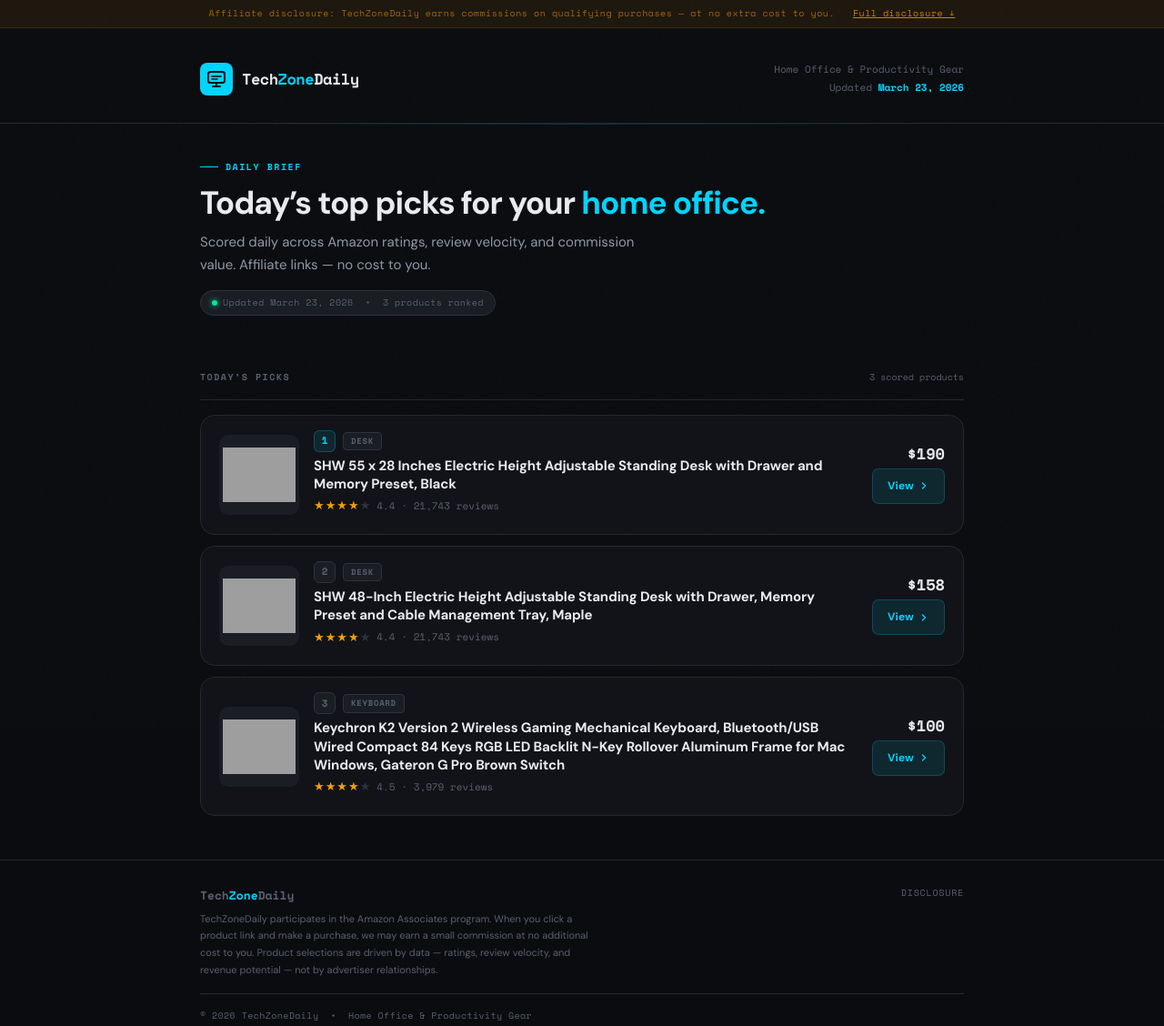
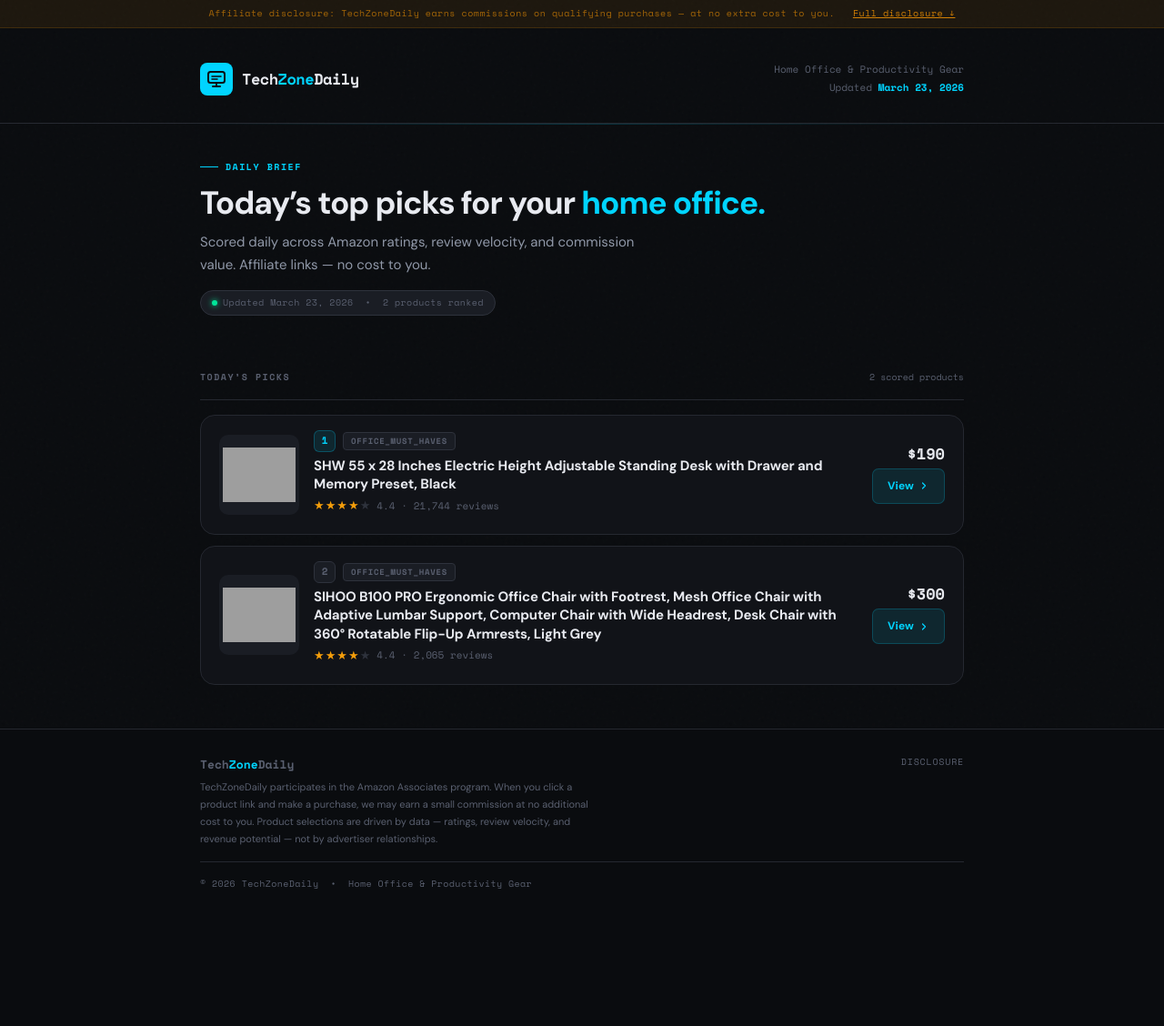
Before and after one commit to Ausita/techzonedaily, a plain HTML site: page index.html in a window 1280 px wide. Shown: the whole page at 91% size. After the commit the page ends 1012 px from the top, so only its background shows below. Drawn offline with nearby package versions, Linux system fonts and the light colour scheme; grey boxes are pictures that could not be loaded.

Commit message:
bot: daily product hub update [index.html]

```diff
--- a/index.html
+++ b/index.html
@@ -118,12 +118,12 @@
       <p class="hero-desc">Scored daily across Amazon ratings, review velocity, and commission value. Affiliate links &mdash; no cost to you.</p>
       <div class="updated-badge">
         <span class="dot"></span>
-        Updated March 23, 2026 &nbsp;&bull;&nbsp; 3 products ranked
+        Updated March 23, 2026 &nbsp;&bull;&nbsp; 2 products ranked
       </div>
     </div>
     <div class="section-header">
       <span class="section-label">Today&rsquo;s Picks</span>
-      <span class="section-count">3 scored products</span>
+      <span class="section-count">2 scored products</span>
     </div>
     <div class="products">
       <a class="card" href="products/shw-55-x-28-inches-electric-height-adjustable-standing-desk-with-drawer-and-memory-preset-black/">
@@ -132,10 +132,10 @@
           <div class="card-body">
             <div class="card-top">
               <div class="card-rank top">1</div>
-              <span class="cat-badge">desk</span>
+              <span class="cat-badge">office_must_haves</span>
             </div>
             <div class="card-name">SHW 55 x 28 Inches Electric Height Adjustable Standing Desk with Drawer and Memory Preset, Black</div>
-            <div class="card-stars"><span class="stars">&#9733;&#9733;&#9733;&#9733;<span class="stars-dim">&#9733;</span></span><span class="rating-text">4.4 &middot; 21,743 reviews</span></div>
+            <div class="card-stars"><span class="stars">&#9733;&#9733;&#9733;&#9733;<span class="stars-dim">&#9733;</span></span><span class="rating-text">4.4 &middot; 21,744 reviews</span></div>
             <div class="card-hook"></div>
           </div>
           <div class="card-cta">
@@ -146,40 +146,20 @@
           </div>
         </div>
       </a>
-      <a class="card" href="products/shw-48-inch-electric-height-adjustable-standing-desk-with-drawer-memory-preset-and-cable-management-tray-maple/">
+      <a class="card" href="products/sihoo-b100-pro-ergonomic-office-chair-with-footrest-mesh-office-chair-with-adaptive-lumbar-support-computer-chair-with-wide-headrest-desk-chair-with-360-rotatable-flip-up-armrests-light-grey/">
         <div class="card-inner">
-          <div class="card-img"><img src="https://m.media-amazon.com/images/I/81kRcVVr0lL._AC_SL500_.jpg" alt="SHW 48-Inch Electric Height Adjustable Standing Desk with Drawer, Memory Preset and Cable Management Tray, Maple" loading="lazy"></div>
+          <div class="card-img"><img src="https://m.media-amazon.com/images/I/71LKYa6TtUL._AC_SL500_.jpg" alt="SIHOO B100 PRO Ergonomic Office Chair with Footrest, Mesh Office Chair with Adaptive Lumbar Support, Computer Chair with Wide Headrest, Desk Chair with 360° Rotatable Flip-Up Armrests, Light Grey" loading="lazy"></div>
           <div class="card-body">
             <div class="card-top">
               <div class="card-rank">2</div>
-              <span class="cat-badge">desk</span>
+              <span class="cat-badge">office_must_haves</span>
             </div>
-            <div class="card-name">SHW 48-Inch Electric Height Adjustable Standing Desk with Drawer, Memory Preset and Cable Management Tray, Maple</div>
-            <div class="card-stars"><span class="stars">&#9733;&#9733;&#9733;&#9733;<span class="stars-dim">&#9733;</span></span><span class="rating-text">4.4 &middot; 21,743 reviews</span></div>
+            <div class="card-name">SIHOO B100 PRO Ergonomic Office Chair with Footrest, Mesh Office Chair with Adaptive Lumbar Support, Computer Chair with Wide Headrest, Desk Chair with 360° Rotatable Flip-Up Armrests, Light Grey</div>
+            <div class="card-stars"><span class="stars">&#9733;&#9733;&#9733;&#9733;<span class="stars-dim">&#9733;</span></span><span class="rating-text">4.4 &middot; 2,065 reviews</span></div>
             <div class="card-hook"></div>
           </div>
           <div class="card-cta">
-            <div class="card-price">$158</div>
-            <span class="btn-view">
-              View <svg viewBox="0 0 24 24" fill="none" stroke="currentColor" stroke-width="2.5" stroke-linecap="round" stroke-linejoin="round"><polyline points="9 18 15 12 9 6"/></svg>
-            </span>
-          </div>
-        </div>
-      </a>
-      <a class="card" href="products/keychron-k2-version-2-wireless-gaming-mechanical-keyboard-bluetooth-usb-wired-compact-84-keys-rgb-led-backlit-n-key-rollover-aluminum-frame-for-mac-windows-gateron-g-pro-brown-switch/">
-        <div class="card-inner">
-          <div class="card-img"><img src="https://m.media-amazon.com/images/I/61dXb5X1mYL._AC_SL500_.jpg" alt="Keychron K2 Version 2 Wireless Gaming Mechanical Keyboard, Bluetooth/USB Wired Compact 84 Keys RGB LED Backlit N-Key Rollover Aluminum Frame for Mac Windows, Gateron G Pro Brown Switch" loading="lazy"></div>
-          <div class="card-body">
-            <div class="card-top">
-              <div class="card-rank">3</div>
-              <span class="cat-badge">keyboard</span>
-            </div>
-            <div class="card-name">Keychron K2 Version 2 Wireless Gaming Mechanical Keyboard, Bluetooth/USB Wired Compact 84 Keys RGB LED Backlit N-Key Rollover Aluminum Frame for Mac Windows, Gateron G Pro Brown Switch</div>
-            <div class="card-stars"><span class="stars">&#9733;&#9733;&#9733;&#9733;<span class="stars-dim">&#9733;</span></span><span class="rating-text">4.5 &middot; 3,979 reviews</span></div>
-            <div class="card-hook"></div>
-          </div>
-          <div class="card-cta">
-            <div class="card-price">$100</div>
+            <div class="card-price">$300</div>
             <span class="btn-view">
               View <svg viewBox="0 0 24 24" fill="none" stroke="currentColor" stroke-width="2.5" stroke-linecap="round" stroke-linejoin="round"><polyline points="9 18 15 12 9 6"/></svg>
             </span>
```
